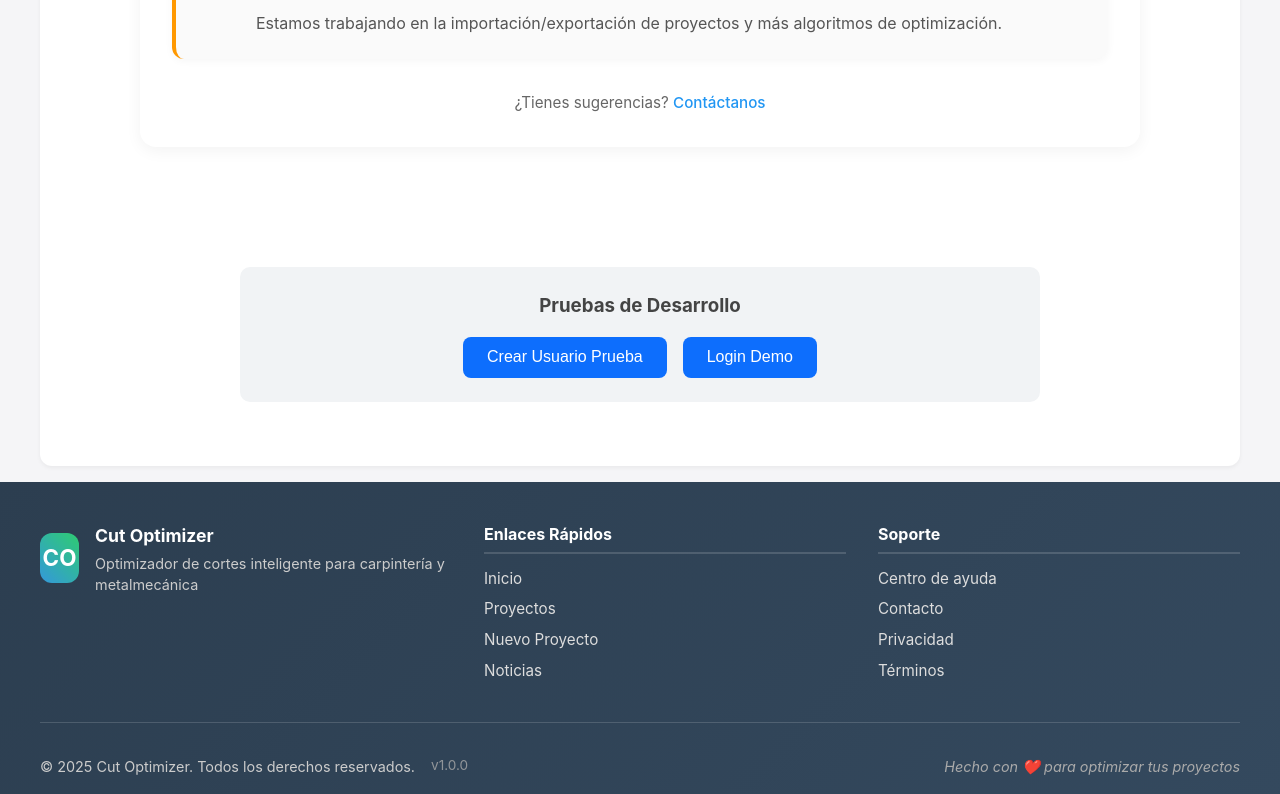
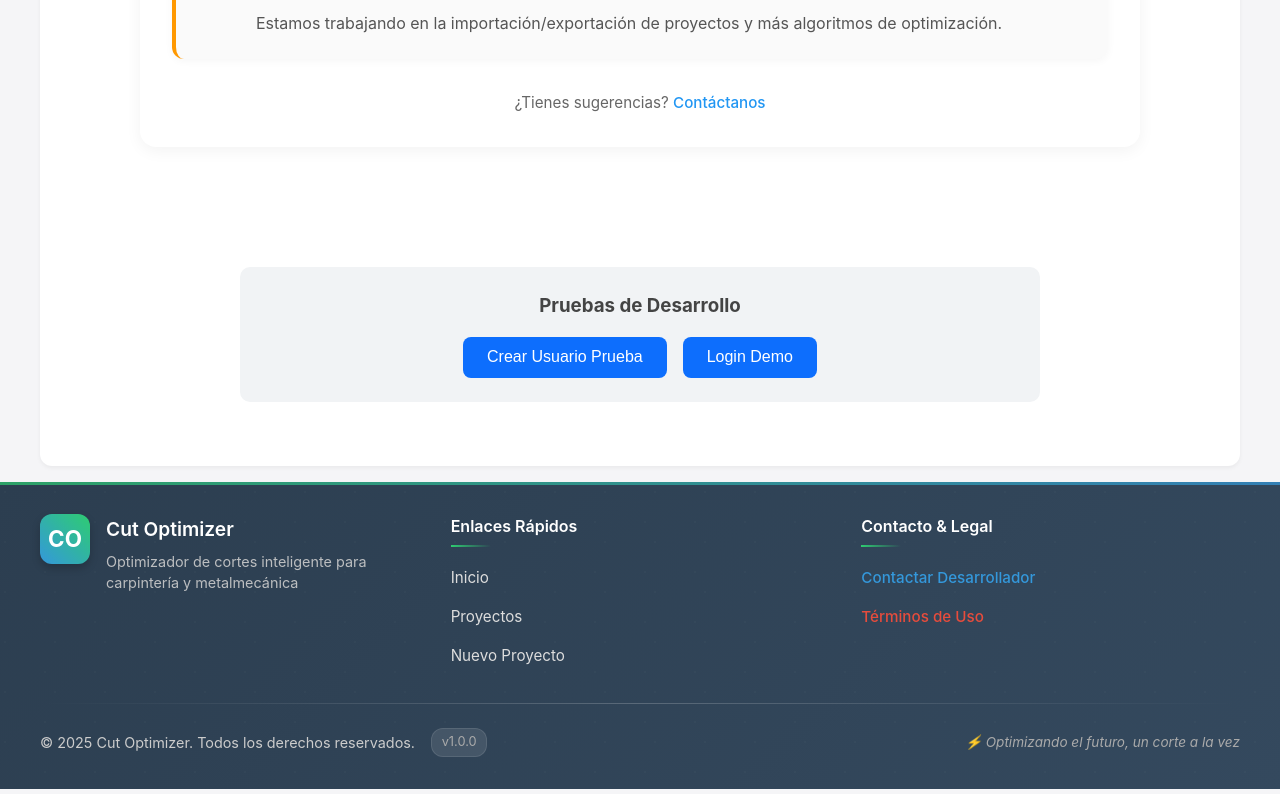
Before and after one commit to kiwy36/CutOptimizer-react, a React (Vite) app: page / in a window 1280 px wide. Shown: the part 2091-2885 px from the top of the page. Built offline with nearby package versions, Linux system fonts and the light colour scheme; no server answers.

Commit message:
new footer

```diff
--- a/package.json
+++ b/package.json
@@ -17,7 +17,8 @@
     "react-router-dom": "^7.9.4",
     "react-virtualized-auto-sizer": "^1.0.26",
     "react-window": "^2.2.3",
-    "react-window-infinite-loader": "^2.0.0"
+    "react-window-infinite-loader": "^2.0.0",
+    "sweetalert2": "^11.26.3"
   },
   "devDependencies": {
     "@eslint/js": "^9.36.0",
--- a/src/components/navigation/Footer.css
+++ b/src/components/navigation/Footer.css
@@ -1,17 +1,31 @@
 /* ======================================================
-   🦶 Footer.css - Pie de página moderno y responsivo
+   🦶 Footer.css - Pie de página moderno y optimizado
    ------------------------------------------------------
    - Coherente con Navbar (gradiente oscuro)
    - Diseño limpio y estructurado
-   - Adaptable a móviles
+   - Totalmente responsivo
+   - Optimizado para móviles y tablets
    ====================================================== */
 
 .footer {
   background: linear-gradient(135deg, #2c3e50 0%, #34495e 100%);
   color: #f1f1f1;
-  padding: 2.5rem 1.5rem 1rem;
+  padding: 2rem 1rem;
   font-size: 0.95rem;
   margin-top: auto;
+  position: relative;
+  overflow: hidden;
+}
+
+.footer::before {
+  content: '';
+  position: absolute;
+  top: 0;
+  left: 0;
+  right: 0;
+  height: 3px;
+  background: linear-gradient(90deg, #2ecc71, #3498db);
+  opacity: 0.7;
 }
 
 .footer-container {
@@ -19,23 +33,23 @@
   margin: 0 auto;
   display: flex;
   flex-direction: column;
-  gap: 2rem;
+  gap: 1.5rem;
+  position: relative;
+  z-index: 1;
 }
 
 /* ====== SECCIÓN PRINCIPAL ====== */
 .footer-main {
-  display: flex;
-  justify-content: space-between;
-  align-items: flex-start;
+  display: grid;
+  grid-template-columns: repeat(auto-fit, minmax(250px, 1fr));
   gap: 2rem;
-  flex-wrap: wrap;
+  align-items: start;
 }
 
 /* ====== BRAND / LOGO ====== */
 .footer-brand {
-  flex: 1 1 250px;
   display: flex;
-  align-items: center;
+  align-items: flex-start;
   gap: 1rem;
 }
 
@@ -50,62 +64,108 @@
   display: flex;
   align-items: center;
   justify-content: center;
+  flex-shrink: 0;
+  box-shadow: 0 4px 8px rgba(0, 0, 0, 0.2);
 }
 
 .footer-text h3 {
   color: #fff;
-  margin-bottom: 0.3rem;
-  font-size: 1.1rem;
+  margin-bottom: 0.4rem;
+  font-size: 1.2rem;
+  font-weight: 600;
 }
 
 .footer-text p {
   color: #ccc;
   font-size: 0.9rem;
-  line-height: 1.4;
+  line-height: 1.5;
+  opacity: 0.9;
 }
 
 /* ====== ENLACES ====== */
 .footer-links,
 .footer-support {
-  flex: 1 1 200px;
+  display: flex;
+  flex-direction: column;
 }
 
 .footer-links h4,
 .footer-support h4 {
   font-size: 1rem;
-  margin-bottom: 0.8rem;
+  margin-bottom: 1rem;
   color: #fff;
-  border-bottom: 2px solid rgba(255, 255, 255, 0.15);
-  padding-bottom: 0.3rem;
+  position: relative;
+  padding-bottom: 0.5rem;
+  font-weight: 600;
+}
+
+.footer-links h4::after,
+.footer-support h4::after {
+  content: '';
+  position: absolute;
+  bottom: 0;
+  left: 0;
+  width: 40px;
+  height: 2px;
+  background: linear-gradient(90deg, #2ecc71, transparent);
 }
 
 .footer-links ul,
 .footer-support ul {
   list-style: none;
+  padding: 0;
+  margin: 0;
 }
 
 .footer-links li,
 .footer-support li {
-  margin-bottom: 0.4rem;
+  margin-bottom: 0.5rem;
 }
 
 .footer-links a,
 .footer-support a {
   color: #ddd;
   text-decoration: none;
-  transition: color 0.2s ease;
+  transition: all 0.3s ease;
+  display: inline-block;
+  padding: 0.2rem 0;
+  position: relative;
 }
 
 .footer-links a:hover,
 .footer-support a:hover {
   color: #2ecc71;
+  transform: translateX(5px);
+}
+
+/* Estilos especiales para enlaces */
+.portfolio-link {
+  color: #3498db !important;
+  font-weight: 500;
+}
+
+.portfolio-link:hover {
+  color: #2980b9 !important;
+}
+
+.terms-link {
+  color: #e74c3c !important;
+  font-weight: 500;
+}
+
+.terms-link:hover {
+  color: #c0392b !important;
 }
 
 /* ====== DIVISOR ====== */
 .footer-divider {
   width: 100%;
   height: 1px;
-  background: rgba(255, 255, 255, 0.15);
+  background: linear-gradient(90deg,
+    transparent,
+    rgba(255, 255, 255, 0.2),
+    transparent
+  );
 }
 
 /* ====== SECCIÓN SECUNDARIA ====== */
@@ -127,57 +187,164 @@
 }
 
 .footer-copyright .version {
+  background: rgba(255, 255, 255, 0.1);
+  padding: 0.2rem 0.6rem;
+  border-radius: 12px;
+  font-size: 0.8rem;
   color: #aaa;
-  font-size: 0.85rem;
-  opacity: 0.8;
+  border: 1px solid rgba(255, 255, 255, 0.1);
 }
 
 .footer-credits {
   color: #aaa;
   font-style: italic;
+  font-size: 0.85rem;
 }
 
-/* ====== RESPONSIVIDAD ====== */
-@media (max-width: 992px) {
+.footer-credits p {
+  display: flex;
+  align-items: center;
+  gap: 0.5rem;
+}
+
+/* ========== RESPONSIVIDAD OPTIMIZADA ========== */
+
+/* Tablet (768px - 1024px) */
+@media (max-width: 1024px) {
   .footer-main {
-    flex-direction: row;
+    grid-template-columns: repeat(2, 1fr);
+    gap: 2rem;
+  }
+
+  .footer-brand {
+    grid-column: 1 / -1;
     justify-content: center;
     text-align: center;
   }
 
+  .footer-links,
+  .footer-support {
+    text-align: center;
+  }
+
+  .footer-links h4::after,
+  .footer-support h4::after {
+    left: 50%;
+    transform: translateX(-50%);
+  }
+}
+
+/* Móvil grande (480px - 767px) */
+@media (max-width: 767px) {
+  .footer {
+    padding: 1.5rem 0.75rem;
+  }
+
+  .footer-main {
+    grid-template-columns: 1fr;
+    gap: 1.5rem;
+  }
+
   .footer-brand {
-    justify-content: center;
+    flex-direction: column;
+    text-align: center;
+    gap: 0.75rem;
   }
 
   .footer-links,
   .footer-support {
-    flex: 1 1 45%;
-  }
-}
-
-@media (max-width: 768px) {
-  .footer-main {
-    flex-direction: column;
     align-items: center;
-  }
-
-  .footer-links,
-  .footer-support {
-    flex: 1 1 100%;
   }
 
   .footer-secondary {
     flex-direction: column;
     text-align: center;
+    gap: 0.75rem;
+  }
+
+  .footer-copyright {
+    justify-content: center;
+    text-align: center;
   }
 }
 
-/* ====== ANIMACIÓN SUAVE ====== */
+/* Móvil pequeño (≤480px) */
+@media (max-width: 480px) {
+  .footer {
+    padding: 1.25rem 0.5rem;
+    font-size: 0.9rem;
+  }
+
+  .footer-logo {
+    width: 45px;
+    height: 45px;
+    font-size: 1.2rem;
+  }
+
+  .footer-text h3 {
+    font-size: 1.1rem;
+  }
+
+  .footer-text p {
+    font-size: 0.85rem;
+  }
+
+  .footer-links h4,
+  .footer-support h4 {
+    font-size: 0.95rem;
+  }
+
+  .footer-copyright {
+    flex-direction: column;
+    gap: 0.5rem;
+  }
+}
+
+/* ====== ANIMACIONES Y EFECTOS ====== */
 @keyframes fadeInFooter {
-  from { opacity: 0; transform: translateY(10px); }
-  to { opacity: 1; transform: translateY(0); }
+  from {
+    opacity: 0;
+    transform: translateY(20px);
+  }
+  to {
+    opacity: 1;
+    transform: translateY(0);
+  }
 }
 
 .footer {
-  animation: fadeInFooter 0.6s ease-in-out;
+  animation: fadeInFooter 0.6s ease-out;
 }
+
+/* Efecto de brillo en hover para enlaces */
+.footer-links a::after,
+.footer-support a::after {
+  content: '';
+  position: absolute;
+  bottom: -2px;
+  left: 0;
+  width: 0;
+  height: 1px;
+  background: #2ecc71;
+  transition: width 0.3s ease;
+}
+
+.footer-links a:hover::after,
+.footer-support a:hover::after {
+  width: 100%;
+}
+
+/* ====== EFECTO DE PARTICULAS (OPCIONAL) ====== */
+.footer::after {
+  content: '';
+  position: absolute;
+  top: 0;
+  left: 0;
+  right: 0;
+  bottom: 0;
+  background-image:
+    radial-gradient(circle at 10% 20%, rgba(255, 255, 255, 0.02) 1px, transparent 1px),
+    radial-gradient(circle at 90% 80%, rgba(255, 255, 255, 0.02) 1px, transparent 1px);
+  background-size: 50px 50px;
+  pointer-events: none;
+}
--- a/src/components/navigation/Footer.jsx
+++ b/src/components/navigation/Footer.jsx
@@ -1,25 +1,74 @@
 /**
- * 🦶 FOOTER - Pie de página de la aplicación
+ * 🦶 FOOTER - Pie de página optimizado
  *
  * 📍 FUNCIÓN:
  * - Muestra información de copyright y enlaces legales
  * - Proporciona enlaces de navegación secundarios
- * - Información de contacto y soporte
+ * - Información de contacto con enlace al portfolio
  * - Versión de la aplicación
  *
  * 🎯 CARACTERÍSTICAS:
  * - Diseño limpio y minimalista
  * - Responsive para todos los dispositivos
- * - Información relevante sin distracciones
- * - Enlaces útiles para el usuario
+ * - Modal de términos con SweetAlert2
+ * - Enlaces útiles y actualizados
  */
 
 import React from 'react'
+import Swal from 'sweetalert2'
 import './Footer.css'
 
 const Footer = () => {
   const currentYear = new Date().getFullYear()
-  const appVersion = '1.0.0' // Puedes hacer esto dinámico si quieres
+  const appVersion = '1.0.0'
+
+  // Función para mostrar los términos de uso
+  const handleTermsClick = (e) => {
+    e.preventDefault()
+
+    Swal.fire({
+      title: '⚠️ Términos de Uso',
+      html: `
+        <div style="text-align: left;">
+          <h3>Información Importante</h3>
+          <p>Esta aplicación es una herramienta de optimización de cortes diseñada para propósitos educativos y profesionales. Los resultados son aproximaciones matemáticas y deben ser verificados antes de su aplicación real.</p>
+
+          <h4>Limitación de Responsabilidad</h4>
+          <ul style="margin-left: 20px; margin-bottom: 20px;">
+            <li>✓ Los cálculos son estimaciones teóricas</li>
+            <li>✓ Verifique siempre las medidas antes de cortar</li>
+            <li>✓ Considere márgenes de error en materiales reales</li>
+            <li>✓ El desarrollador no se responsabiliza por pérdidas materiales</li>
+          </ul>
+
+          <h4>Recomendaciones de Uso</h4>
+          <p>Para mejores resultados, siempre:</p>
+          <ul style="margin-left: 20px;">
+            <li>Verifique las especificaciones del material</li>
+            <li>Considere el grosor de la hoja de corte</li>
+            <li>Realice pruebas en material sobrante primero</li>
+            <li>Documente sus proyectos para referencia futura</li>
+          </ul>
+
+          <p style="margin-top: 20px; font-style: italic; color: #666;">
+            <strong>Nota:</strong> Esta herramienta es un asistente, no reemplaza la experiencia profesional ni las medidas de seguridad adecuadas.
+          </p>
+        </div>
+      `,
+      width: '700px',
+      showCloseButton: true,
+      showConfirmButton: true,
+      confirmButtonText: 'Entendido',
+      confirmButtonColor: '#2ecc71',
+      backdrop: 'rgba(0, 0, 0, 0.5)'
+    })
+  }
+
+  // Función para abrir el portfolio en nueva pestaña
+  const handleContactClick = (e) => {
+    e.preventDefault()
+    window.open('https://port-kw.vercel.app/', '_blank', 'noopener,noreferrer')
+  }
 
   return (
     <footer className="footer">
@@ -43,18 +92,32 @@ const Footer = () => {
               <li><a href="/">Inicio</a></li>
               <li><a href="/projects">Proyectos</a></li>
               <li><a href="/projects/new">Nuevo Proyecto</a></li>
-              <li><a href="/news">Noticias</a></li>
             </ul>
           </div>
 
-          {/* Soporte */}
+          {/* Soporte actualizado */}
           <div className="footer-support">
-            <h4>Soporte</h4>
+            <h4>Contacto & Legal</h4>
             <ul>
-              <li><a href="/help">Centro de ayuda</a></li>
-              <li><a href="/contact">Contacto</a></li>
-              <li><a href="/privacy">Privacidad</a></li>
-              <li><a href="/terms">Términos</a></li>
+              <li>
+                <a
+                  href="https://port-kw.vercel.app/"
+                  onClick={handleContactClick}
+                  rel="noopener noreferrer"
+                  className="portfolio-link"
+                >
+                  Contactar Desarrollador
+                </a>
+              </li>
+              <li>
+                <a
+                  href="#"
+                  onClick={handleTermsClick}
+                  className="terms-link"
+                >
+                  Términos de Uso
+                </a>
+              </li>
             </ul>
           </div>
         </div>
@@ -66,11 +129,11 @@ const Footer = () => {
         <div className="footer-secondary">
           <div className="footer-copyright">
             <p>&copy; {currentYear} Cut Optimizer. Todos los derechos reservados.</p>
-            <p className="version">v{appVersion}</p>
+            <span className="version">v{appVersion}</span>
           </div>
 
           <div className="footer-credits">
-            <p>Hecho con ❤️ para optimizar tus proyectos</p>
+            <p>⚡ Optimizando el futuro, un corte a la vez</p>
           </div>
         </div>
       </div>
--- a/src/hooks/useOptimizer.js
+++ b/src/hooks/useOptimizer.js
@@ -130,7 +130,6 @@ const useOptimizer = () => {
   // =============================================================================
   // 🎯 SHELF ALGORITHM - REPARADO Y MEJORADO
   // =============================================================================
-
   const shelfAlgorithm = useCallback((pieces, sheetWidth, sheetHeight) => {
     console.log(`🔧 Ejecutando Shelf Algorithm para ${pieces.length} piezas...`)
 
--- a/src/services/firebase/index.js
+++ b/src/services/firebase/index.js
@@ -15,4 +15,3 @@ export { default as projectService } from './projectService'
 
 export { default as userService } from './userService' // ✅ NUEVO
 // Exportar otros servicios futuros aquí
-// export { default as userService } from './userService'
```
Also changed, not shown: src/services/firebase/projectService.js (+2 -11 lines), src/services/optimizer/algorithms.js (deleted), src/services/optimizer/calculations.js (deleted), 1 other file (tests, documents, lock files or other folders).
